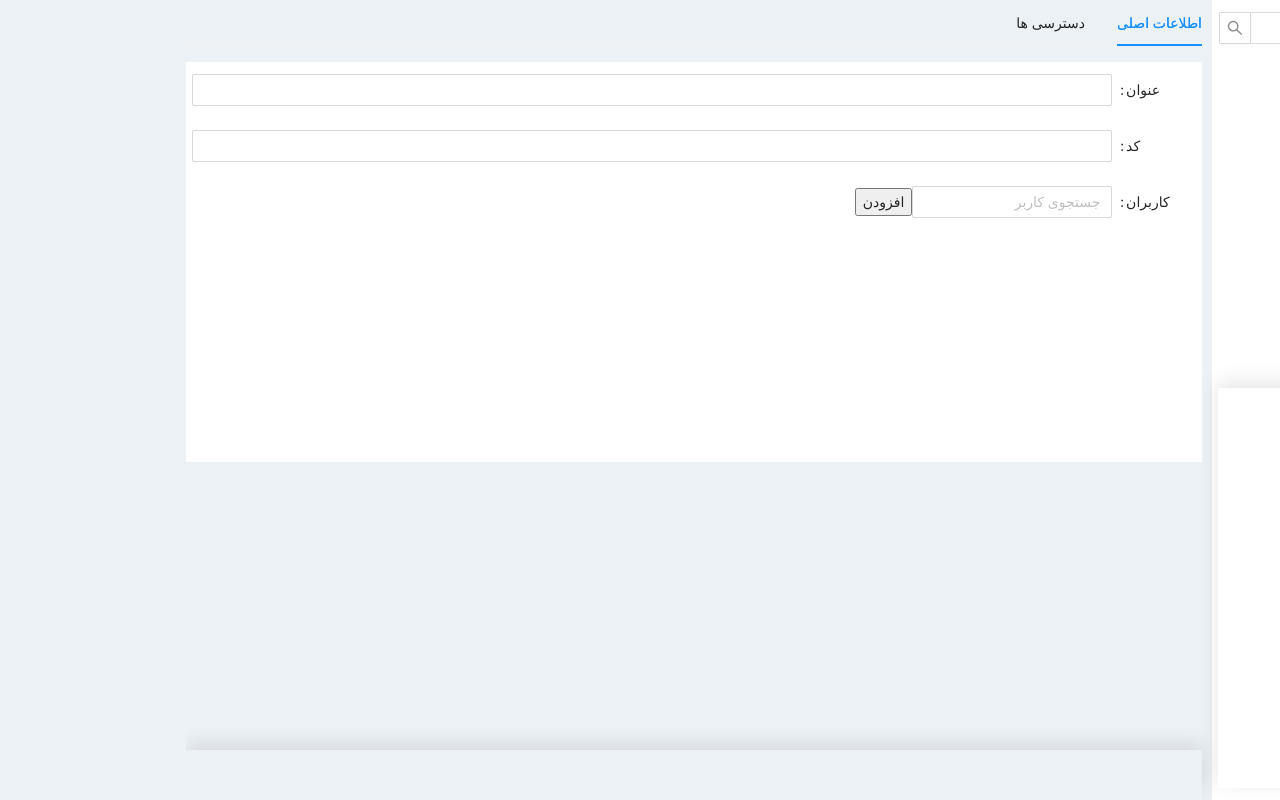
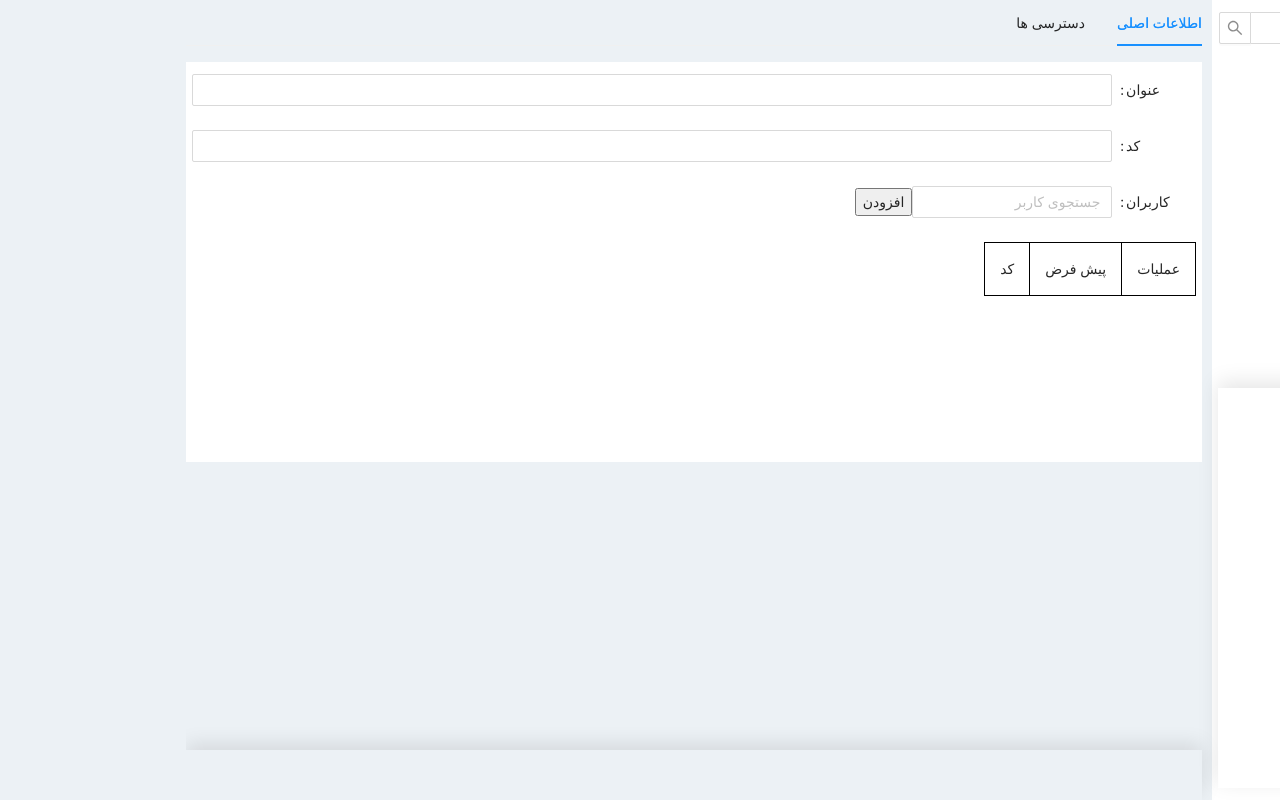
Before and after one commit to rasamkamyar/Chargoon, a React (Create React App) app in the folder chargoon-challenge-entry/: page / in a window 1280 px wide. Built offline with nearby package versions, Linux system fonts and the light colour scheme; what rctx-contextmenu would draw is missing.

Commit message:
add users and show selected item data

```diff
--- a/chargoon-challenge-entry/src/App.tsx
+++ b/chargoon-challenge-entry/src/App.tsx
@@ -8,12 +8,12 @@ import { NodeType, MenuActionType } from "./types";
 import actions from "./actions";
 
 function App() {
-  const [selectedItem, setSelectedItem] = useState(null);
+  const [selectedItem, setSelectedItem] = useState({});
   const [showEdit, setShowEdit] = useState(true);
   const [treeData, setTreeData] = useState<NodeType[]>([]);
   const [clipBoard, setClipBord] = useState<NodeType | null>(null)
   const [searchResult, setSearchResult] = useState<any>([])
-  const [allUsers, setAllUsers] = useState<any>(null)
+  const [allUsers, setAllUsers] = useState<any>([])
   const [isAdding, setIsAdding] = useState<boolean>(false)
   const fetchTreeData = async () => {
     const result = await getNodes();
@@ -35,7 +35,7 @@ function App() {
 
   const handleContextMenuClick = (actionKey: MenuActionType) => {
     let temp = treeData;
-    setIsAdding(false)
+
 
     function deleteItem(parentNode: any, targetKey: any) {
       let flag: boolean = true;
@@ -95,14 +95,21 @@ function App() {
         } else alert("امکان چسباندن آیتم بر روی خودش وجود ندارد")
         break;
       case actions.ADD:
-        setIsAdding(true)
-        setSelectedItem(actionKey.payload)
+
+        setSelectedItem({
+          ...actionKey.payload
+        })
+
+
         break;
       default:
-        console.log("default")
+
     }
 
   };
+
+
+
   const handleUpdateTree = (nodes: NodeType[]) => { };
 
   const handleUpdateNode = (key: string, data: any) => {
@@ -130,6 +137,8 @@ function App() {
       ...temp,
     ])
     setSelectedItem(null)
+
+    setIsAdding(false)
   }
   return (
     <AppContext.Provider
--- a/chargoon-challenge-entry/src/Components/Form/accesses.tsx
+++ b/chargoon-challenge-entry/src/Components/Form/accesses.tsx
@@ -21,6 +21,7 @@ function Accesses({ setNewUser, initialValue }: any) {
 
 
 	const handleOnChange = (checkedValues: any) => {
+
 		const accessesList: any = []
 
 		options.forEach(option => {
--- a/chargoon-challenge-entry/src/Components/Form/basic-information.tsx
+++ b/chargoon-challenge-entry/src/Components/Form/basic-information.tsx
@@ -10,7 +10,8 @@ interface Props {
 
 function BasicInformation({ newUser, setNewUser }: any) {
 	const [form] = Form.useForm();
-	const {allUsers} = useContext(AppContext)
+	const {allUsers, isAdding} = useContext(AppContext)
+
 
 
 
@@ -26,9 +27,9 @@ function BasicInformation({ newUser, setNewUser }: any) {
 	}
 
 	function handleAddUser(title: string){
+		if(isAdding){
+		const result = newUser?.users?.find((item: any) => item.title == title)
 
-		const result = newUser?.users?.find((item: any) => item.title == title)
-		console.log(result)
 		if(result){
 			alert("کاربری مورد نظر در حال حاضر وجود دارد")
 		}else {
@@ -46,6 +47,9 @@ function BasicInformation({ newUser, setNewUser }: any) {
 				}
 			})
 		}
+	} else {
+		alert("برای افزودن کاربر ابتدا باید وارد پروسه افزودن کاربر شوید")
+	}
 	}
 
 
@@ -55,6 +59,7 @@ function BasicInformation({ newUser, setNewUser }: any) {
 			<Form.Item name="title" label="عنوان" labelCol={{ span: 2 }} >
 				<Input type='text' value={newUser?.title ? newUser.title : ""} name='title' onChange={handleChange} />
 				<span style={{display: "none"}}>{newUser?.title ? newUser.title : "harhci"}</span>
+
 			</Form.Item>
 			<Form.Item name="code" label="کد" labelCol={{ span: 2 }}>
 				<Input name="key" value={newUser?.key ? newUser.key : ""} onChange={handleChange} />
--- a/chargoon-challenge-entry/src/Components/Form/index.tsx
+++ b/chargoon-challenge-entry/src/Components/Form/index.tsx
@@ -1,5 +1,5 @@
 import { Button, Input, Tabs } from 'antd';
-import React, { useMemo, useState } from 'react';
+import React, { useContext, useMemo, useState } from 'react';
 import ErrorBoundry from '../../ErrorBoundry';
 import ActionBar from '../ActionBar';
 import ArrowDownIcon from '../SvgIcons/arrow-down';
@@ -9,6 +9,7 @@ import BasicInformation from './basic-information';
 import UsersList from './user-autocomplete';
 import Table from '../Table';
 import { NodeType } from '../../types';
+import AppContext from '../../appContext';
 
 interface Props {
 	newUser: any,
@@ -18,6 +19,7 @@ interface Props {
 }
 
 function Form({ item, updateNode }: any) {
+	const {isAdding} = useContext(AppContext)
 
 	const [checkedItems, setCheckedItems] = useState([]);
 
@@ -34,14 +36,30 @@ function Form({ item, updateNode }: any) {
 	  })
 
 	  useMemo(() => {
-		setNewUser({
-			...item
-		})
+
+		if(isAdding){
+			setNewUser({
+				...item,
+				title: "",
+				key: "",
+				children: [],
+				users: [],
+				accesses: []
+
+			})
+		}else {
+			setNewUser({
+				...item,
+
+			})
+		}
+
 	  }, [item])
 
 
 
 	const handleSave = () => {
+
 		updateNode(item.key, newUser)
 		setNewUser(function(prev: any){
 			return {
@@ -51,6 +69,7 @@ function Form({ item, updateNode }: any) {
 
 			}
 		})
+
 	}
 
 
@@ -68,6 +87,7 @@ function Form({ item, updateNode }: any) {
 								newUser={newUser}
 								setNewUser={setNewUser}
 							/>
+
 							{item && (
 								<Table setNewUser={setNewUser} newUser={newUser} />
 							)}
@@ -82,7 +102,7 @@ function Form({ item, updateNode }: any) {
 					</Tabs.TabPane>
 				</Tabs>
 				{
-					item && <Button type='primary' onClick={handleSave}>ذخیره</Button>
+					isAdding && item && <Button type='primary' onClick={handleSave}>ذخیره</Button>
 				}
 			</div>
 			<ActionBar actions={[]} />
--- a/chargoon-challenge-entry/src/Components/Table/index.tsx
+++ b/chargoon-challenge-entry/src/Components/Table/index.tsx
@@ -8,7 +8,7 @@ function Table({ newUser , setNewUser }: any) {
 
 	const {allUsers} = useContext(AppContext)
 
-	// console.log(allUsers)
+
 	return (
 		<table>
 			<thead>
@@ -21,7 +21,7 @@ function Table({ newUser , setNewUser }: any) {
 			<tbody>
 				{newUser?.users?.map(function (item: any) {
 
-					console.log(item)
+
 					let itemId = allUsers?.find((userItem: any) => userItem.label == item.title).value
 
 					const deleteBtn = (
@@ -44,7 +44,7 @@ function Table({ newUser , setNewUser }: any) {
 							</td>
 							<td> <input type="checkbox"
 								onChange={(e: any) => {
-									console.log(e)
+
 								}}
 							/> </td>
 							<td>{itemId ? itemId : ""}</td>
--- a/chargoon-challenge-entry/src/Components/Tree/index.tsx
+++ b/chargoon-challenge-entry/src/Components/Tree/index.tsx
@@ -88,10 +88,22 @@ const TreeExtended: React.FC<Props> = ({ handleContextMenuClick, setSelectedItem
   };
 
   const handleSelectNode = (selectedKeys: any, e: any) => {
-    setIsAdding(false)
+    const targetContent = e.nativeEvent.target.textContent
+
+
+
+    if(targetContent === "افزودن زیرشاخه" || targetContent == "برش" || targetContent == "چسباندن" || targetContent == "حذف"){
+      setIsAdding(true)
+    }else {
+      setIsAdding(false)
+    }
+
+
+
     setSelectedItem({
-      ...e.selectedNodes[0]
+      ...e.node
     })
+
 
   }
 
```
